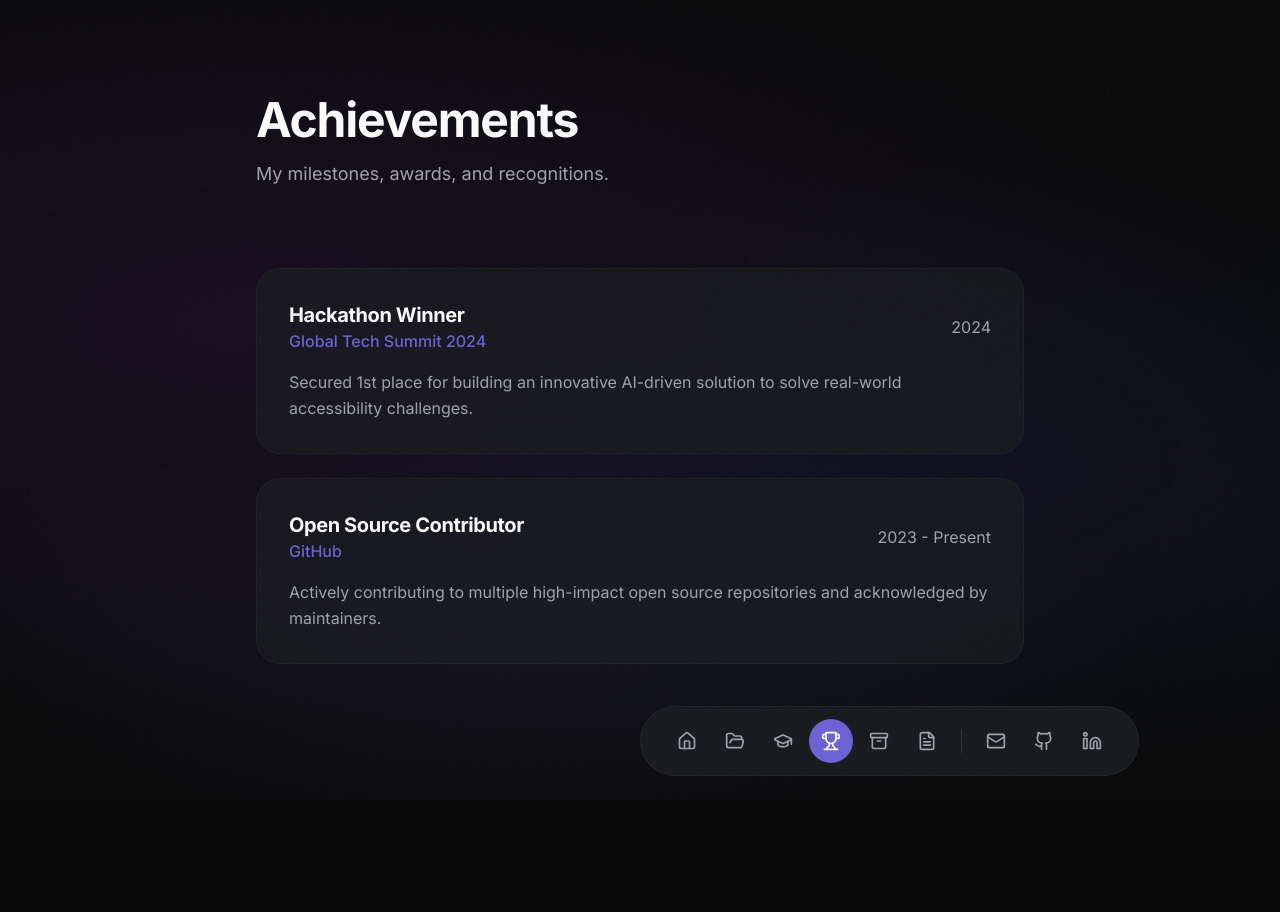
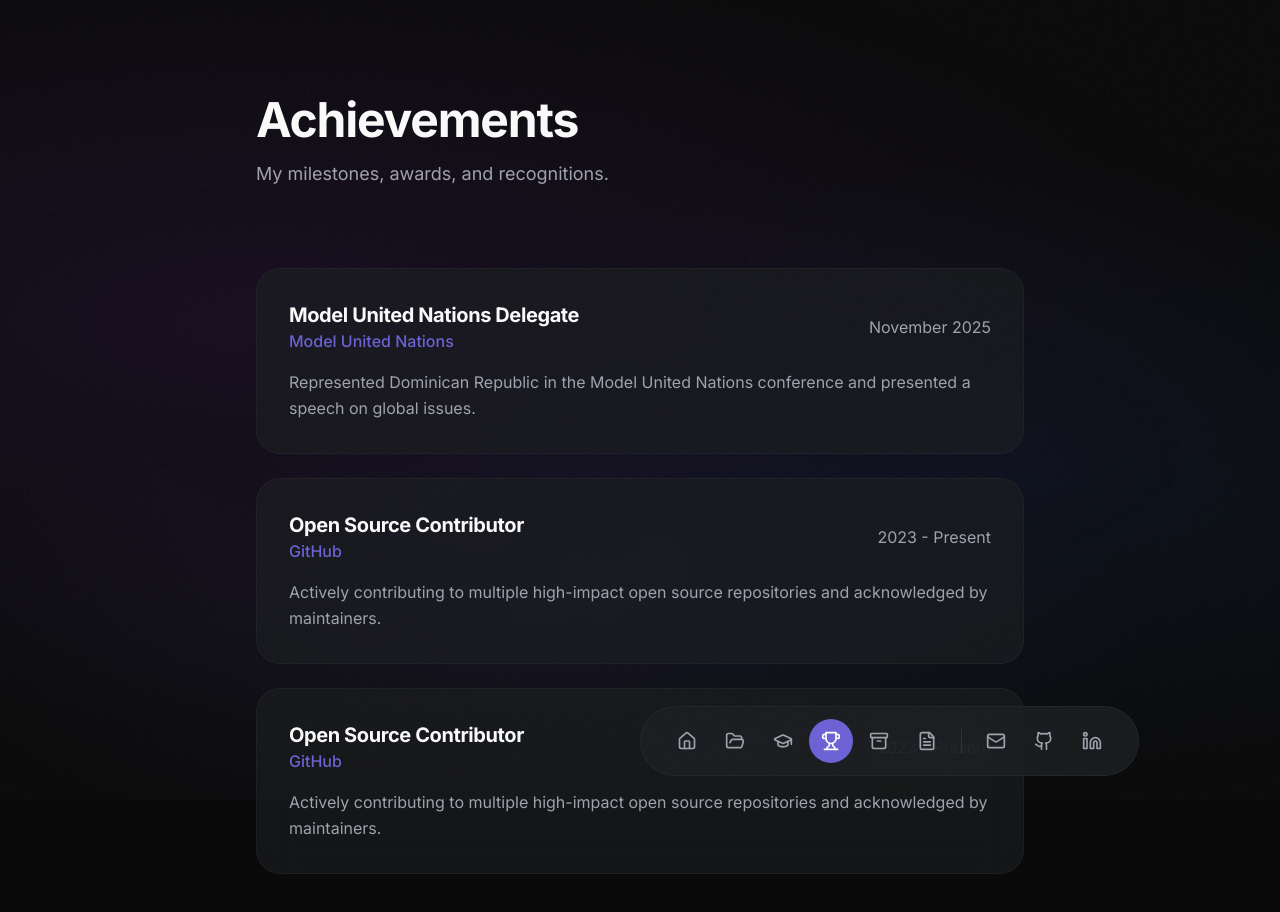
Before and after one commit to ravii17/Portfolio, a React (Vite) app: page /achievements in a window 1280 px wide. Shown: the top 912 px of the page. Before the commit the page ends 888 px from the top, so only its background shows below. Built offline with nearby package versions, Linux system fonts and the light colour scheme; the HTML template or start-up script is replaced by a standard one.

Commit message:
edited info

```diff
--- a/src/pages/Achievements.tsx
+++ b/src/pages/Achievements.tsx
@@ -4,10 +4,16 @@ import SectionHeader from '@/components/SectionHeader';
 
 const achievementsData = [
   {
-    title: "Hackathon Winner",
-    organization: "Global Tech Summit 2024",
-    date: "2024",
-    description: "Secured 1st place for building an innovative AI-driven solution to solve real-world accessibility challenges.",
+    title: "Model United Nations Delegate",
+    organization: "Model United Nations",
+    date: "November 2025",
+    description: "Represented Dominican Republic in the Model United Nations conference and presented a speech on global issues.",
+  },
+  {
+    title: "Open Source Contributor",
+    organization: "GitHub",
+    date: "2023 - Present",
+    description: "Actively contributing to multiple high-impact open source repositories and acknowledged by maintainers.",
   },
   {
     title: "Open Source Contributor",
```
